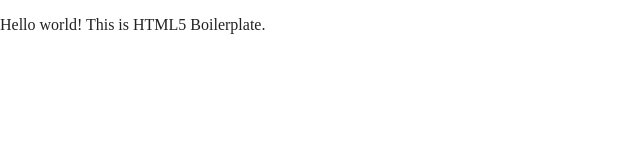
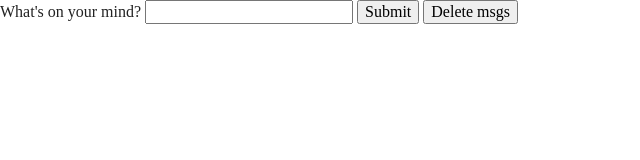
Before and after one commit to raswonders/save-a-thought, a website built with Parcel: page index.html in a window 1280 px wide. Shown: the whole page, without its empty margins (0-640 px from the left). Built offline with nearby package versions, Linux system fonts and the light colour scheme.

Commit message:
Form created

```diff
--- a/index.html
+++ b/index.html
@@ -1,10 +1,10 @@
 <!doctype html>
-<html class="no-js" lang="">
+<html class="no-js" lang="en">
 
 <head>
   <meta charset="utf-8">
-  <title></title>
-  <meta name="description" content="">
+  <title>What's on your mind</title>
+  <meta name="description" content="saves your thoughts for later">
   <meta name="viewport" content="width=device-width, initial-scale=1">
 
   <meta property="og:title" content="">
@@ -14,7 +14,6 @@
 
   <link rel="manifest" href="site.webmanifest">
   <link rel="apple-touch-icon" href="icon.png">
-  <!-- Place favicon.ico in the root directory -->
 
   <link rel="stylesheet" href="css/normalize.css">
   <link rel="stylesheet" href="css/main.css">
@@ -23,19 +22,16 @@
 </head>
 
 <body>
-
-  <!-- Add your site or application content here -->
-  <p>Hello world! This is HTML5 Boilerplate.</p>
+  <form class="box">
+    <label>What's on your mind?</label>
+    <input type="text">
+    <input type="submit">
+    <button>Delete msgs</button>
+  </form>
   <script src="js/vendor/modernizr-3.11.2.min.js"></script>
   <script src="js/plugins.js"></script>
   <script src="js/main.js"></script>
 
-  <!-- Google Analytics: change UA-XXXXX-Y to be your site's ID. -->
-  <script>
-    window.ga = function () { ga.q.push(arguments) }; ga.q = []; ga.l = +new Date;
-    ga('create', 'UA-XXXXX-Y', 'auto'); ga('set', 'anonymizeIp', true); ga('set', 'transport', 'beacon'); ga('send', 'pageview')
-  </script>
   <script src="https://www.google-analytics.com/analytics.js" async></script>
 </body>
-
 </html>
```
